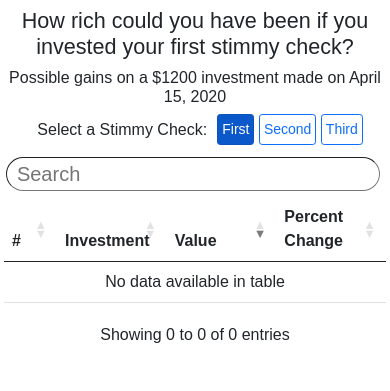
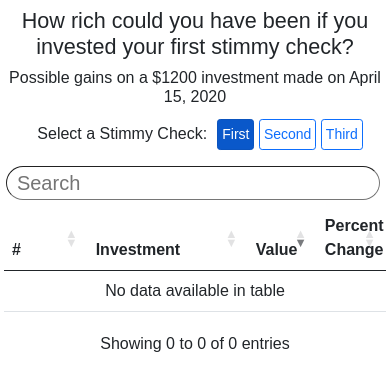
Before and after one commit to abhig8/Stimulus_Check_Value, a Flask app: page / in a window 390 px wide. Shown: the part 144-535 px from the top of the page. Run offline with Flask 2, Linux system fonts and the light colour scheme; data that the repository does not hold is empty; some libraries are stand-ins or nearby versions.

Commit message:
better mobile styling

```diff
--- a/run_server.py
+++ b/run_server.py
@@ -2,4 +2,4 @@
 from src.app import app
 
 if __name__ == "__main__":
-	app.run(debug=False)
+	app.run(debug=True)
--- a/src/static/css/main.css
+++ b/src/static/css/main.css
@@ -2,11 +2,11 @@
   font-family: sans-serif;
 }
 
-p {
+/*p {
   width: 96%;
   margin: auto;
 }
-
+*/
 
 #date-selection-caption {
   width: 190px;
@@ -39,19 +39,21 @@ p {
   margin-top: 5px;
 }
 
+
 .first-column {
-  width: 5% !important;
+  width: 4%;
 }
 
-@media screen and (max-width: 400px) and (-webkit-min-device-pixel-ratio: 3) {
-  .first-column {
-    width: 2% !important;
+.second-column {
+  width: 25%;
+}
+
+@media only screen and (max-width:576px) {
+  .first-column{
+    width: 13%;
   }
   .second-column {
-    width: 22% !important;
-  }
-  .third-column {
-    width: 18% !important;
+    width: 33%;
   }
 }
 
--- a/src/templates/base.html
+++ b/src/templates/base.html
@@ -2,7 +2,7 @@
 <html lang="en">
 	<head>
 		<meta charset="utf-8 ">
-		<meta name="viewport" content="width=device-width, initial-scale=1">
+		<meta name="viewport" content="width=device-width, initial-scale=1.0">
 		<title> {% block title %} {% endblock %}</title>
 		<link href="{{ url_for('static', filename='assets/img/favicon.png') }}" rel="icon">
 		<link href="{{ url_for('static', filename='assets/img/favicon.png') }}" rel="apple-touch-icon">
--- a/src/templates/date_selection.html
+++ b/src/templates/date_selection.html
@@ -1,6 +1,6 @@
 <div class="d-flex justify-content-center align-items-center flex-nowrap my-2">
   <div id="date-selection-caption" class="text-center">
-    <p>Select a Stimmy Check:</p>
+    <p class="my-2">Select a Stimmy Check:</p>
   </div>
   <div>
     {% set stock = 'stock' %}
--- a/src/templates/overview.html
+++ b/src/templates/overview.html
@@ -24,8 +24,8 @@
         <tr>
             <th class="first-column">#</th>
             <th class="second-column">Investment</th>
-            <th class="third-column">Value</th>
-            <th class="fourth-column">Percent Change</th>
+            <th>Value</th>
+            <th>Percent Change</th>
         </tr>
       </thead>
       <tbody>
@@ -36,14 +36,14 @@
             </td>
             <td class="second-column">
               <img
-                style = "max-width:90px; max-height:40px"
+                style = "max-width:90px; max-height:40px;"
                         src="{{ investment[4] }}"
                         />
                <font style="cursor:pointer; font-size:12px"> {{ investment[0] | upper }}</font>
                <font style="cursor: pointer; font-size:10px" color="#696969">{{investment[1]}}</font>
             </td>
-            <td class="third-column"><font style="cursor: pointer;">${{ investment[2] }}</font></td>
-            <td data-order= "{{investment[2]}}" class="fourth-column">
+            <td><font style="cursor: pointer;">${{ investment[2] }}</font></td>
+            <td data-order= "{{investment[2]}}">
               {% if investment[3] > 0 %}
                 <svg xmlns="http://www.w3.org/2000/svg" width="16" height="20" fill="Green" class="bi bi-arrow-up" viewBox="0 0 16 20">
                   <path fill-rule="evenodd" d="M8 15a.5.5 0 0 0 .5-.5V2.707l3.146 3.147a.5.5 0 0 0 .708-.708l-4-4a.5.5 0 0 0-.708 0l-4 4a.5.5 0 1 0 .708.708L7.5 2.707V14.5a.5.5 0 0 0 .5.5z"/>
--- a/src/templates/stock.html
+++ b/src/templates/stock.html
@@ -33,7 +33,7 @@
 	{% endif %}
 </h3 class="text-center">
 <h6 class="text-center">As of {{ last_updated }}</h6>
-<p class="text-center text-margin"> {{ overview_line }} </p>
+<p class="text-center text-margin mx-2"> {{ overview_line }} </p>
 <p class="text-center text-margin">*USTT = US Trash Token - Alias for USD</p>
 <div>
 	{% include 'date_selection.html' %}
```
